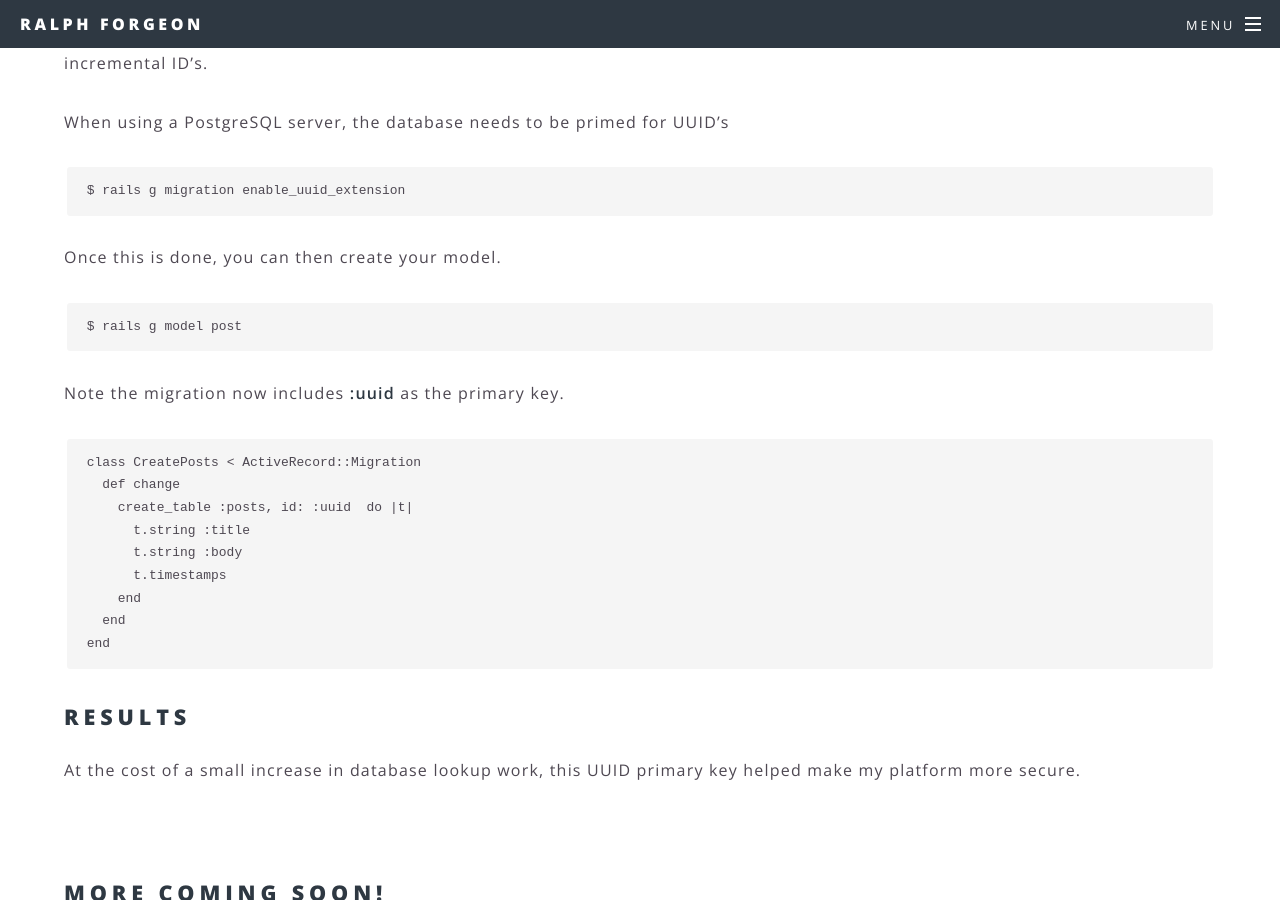
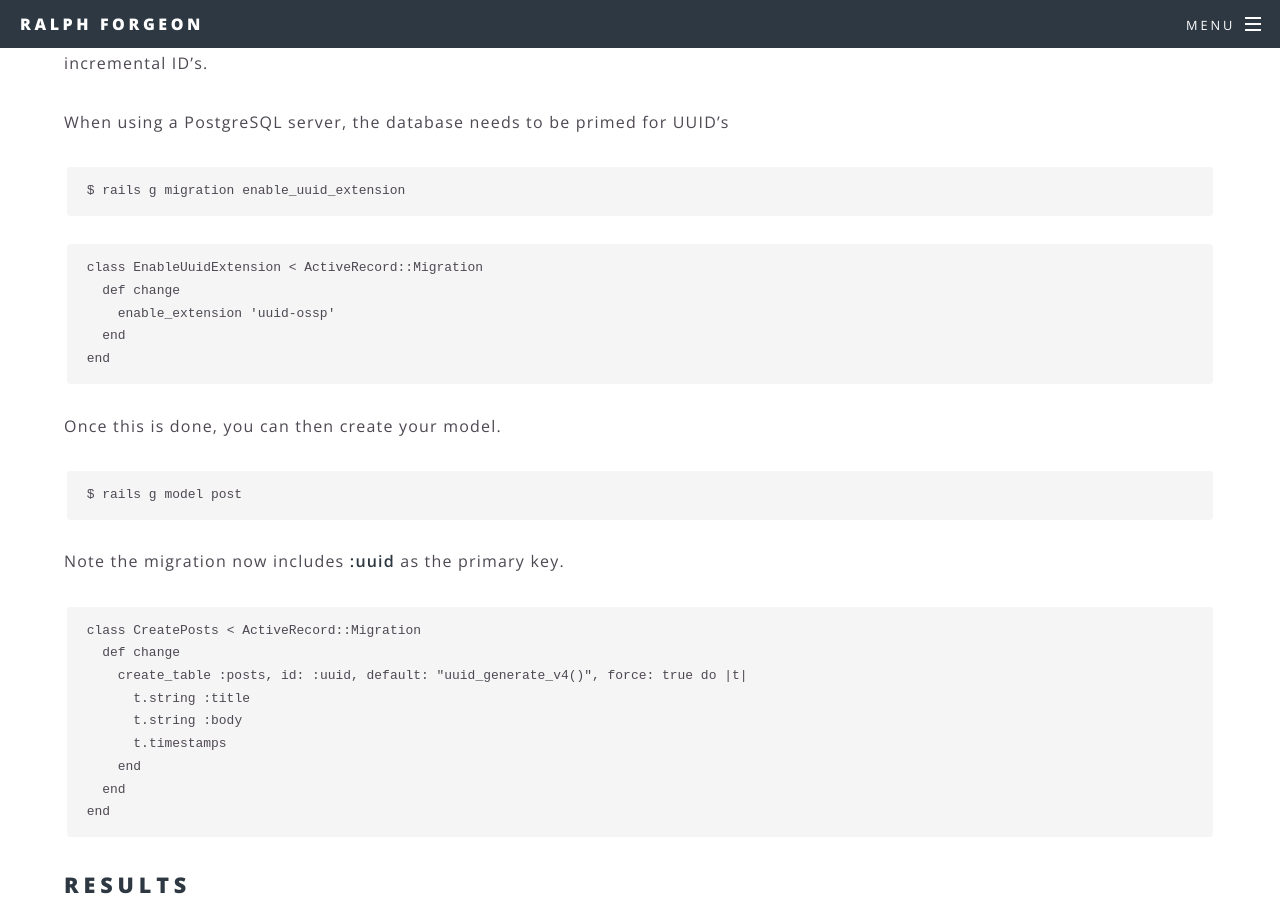
Before and after one commit to rforgeon/portfolio-kami, a Jekyll site: the page built from _portfolio/3-lickLink.md, in a window 1280 px wide and 900 px high, scrolled down 3089 px. Built offline with Jekyll 4.4.1, drawn with Linux system fonts in a browser that asks for light colours.

Commit message:
licklink uuid edit

````diff
--- a/_portfolio/3-lickLink.md
+++ b/_portfolio/3-lickLink.md
@@ -65,6 +65,14 @@ When using a PostgreSQL server, the database needs to be primed for UUID's
 $ rails g migration enable_uuid_extension
 ```
 
+```
+class EnableUuidExtension < ActiveRecord::Migration
+  def change
+    enable_extension 'uuid-ossp'
+  end
+end
+```
+
 Once this is done, you can then create your model.
 
 ```
@@ -76,7 +84,7 @@ Note the migration now includes **:uuid** as the primary key.
 ```ruby
 class CreatePosts < ActiveRecord::Migration
   def change
-    create_table :posts, id: :uuid  do |t|
+    create_table :posts, id: :uuid, default: "uuid_generate_v4()", force: true do |t|
       t.string :title
       t.string :body
       t.timestamps
````
